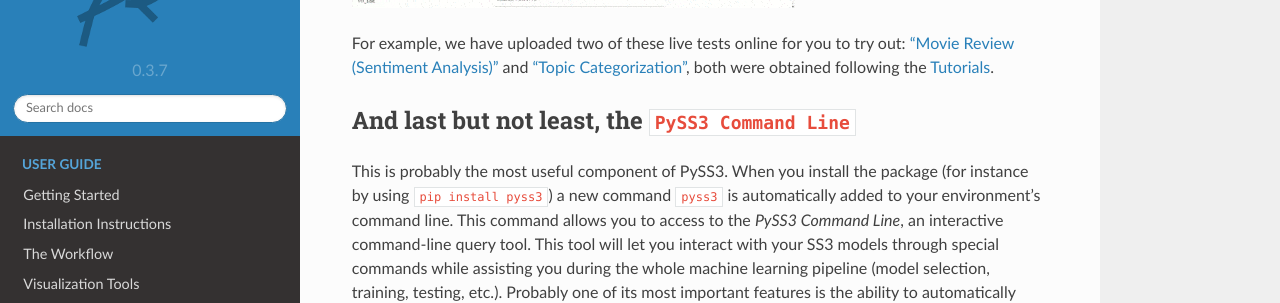
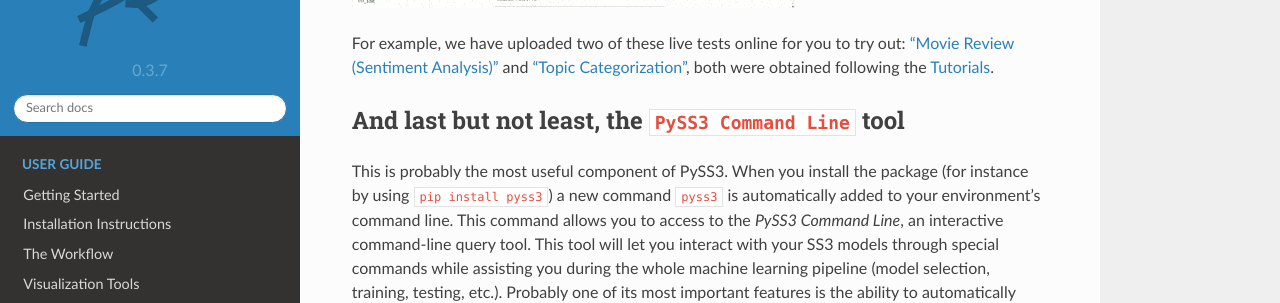
Before and after one commit to sergioburdisso/pyss3, a Sphinx documentation site: the page built from docs/index.rst, in a window 1280 px wide and 900 px high, scrolled down 1103 px. Shown: the part 156-459 px from the top of the window. Built offline with Sphinx 7.4.7 and the Read the Docs theme 2.0.0, drawn with Linux system fonts in a browser that asks for light colours.

```diff
--- a/docs/index.rst
+++ b/docs/index.rst
@@ -65,8 +65,8 @@ Categorization" <http://tworld.io/ss3/live_test_online/#30303>`__, both
 were obtained following the :ref:`tutorials`.
 
 
-And last but not least, the ``PySS3 Command Line``
-~~~~~~~~~~~~~~~~~~~~~~~~~~~~~~~~~~~~~~~~~~~~~~~~~~
+And last but not least, the ``PySS3 Command Line`` tool
+~~~~~~~~~~~~~~~~~~~~~~~~~~~~~~~~~~~~~~~~~~~~~~~~~~~~~~~
 
 This is probably the most useful component of PySS3. When you install
 the package (for instance by using ``pip install pyss3``) a new command
```
Also changed, not shown: README.md (+1 -1 lines).
